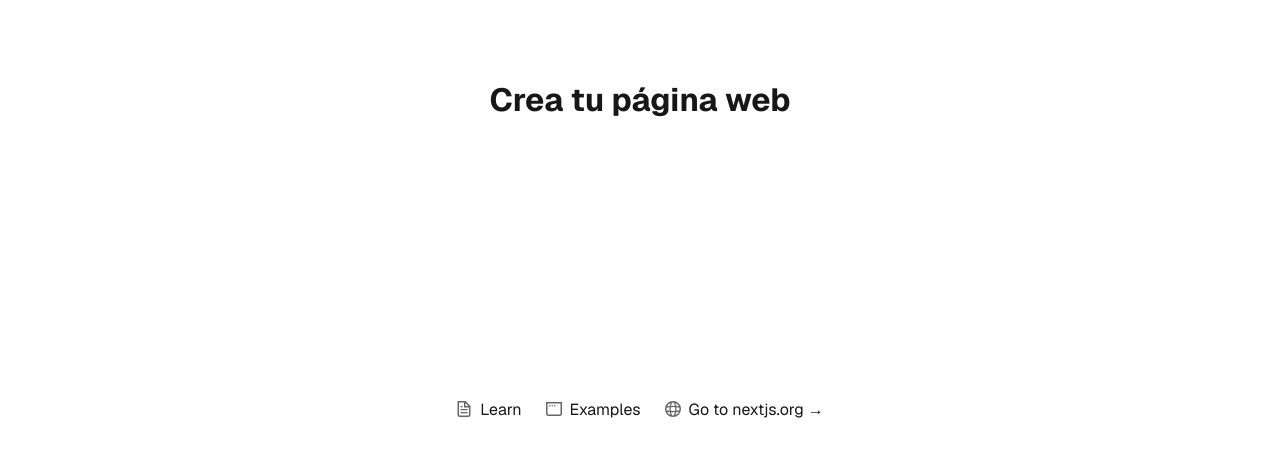
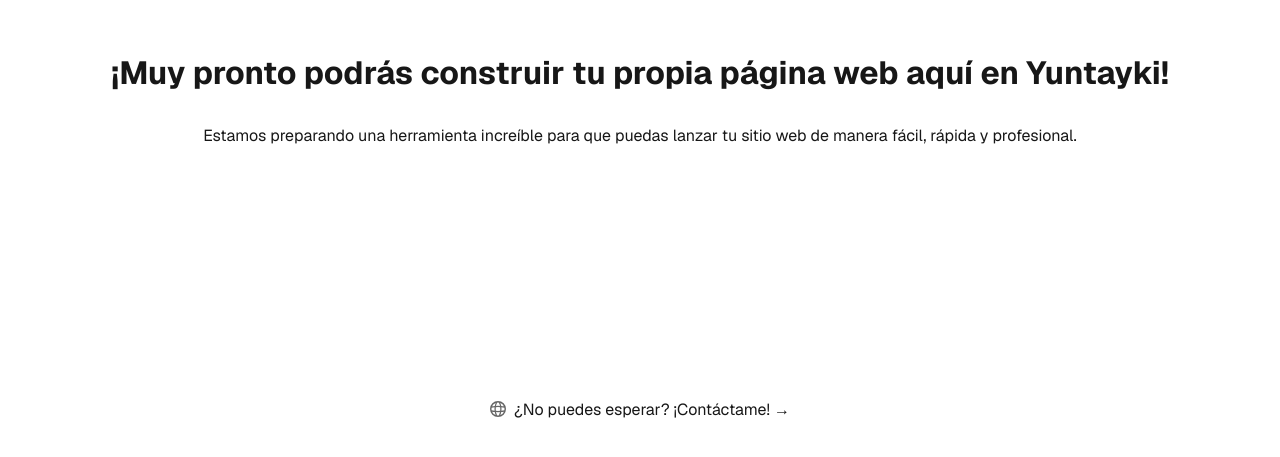
Before and after one commit to cazdemun/landing-builder, a Next.js app: page / in a window 1280 px wide. Shown: the part 301-758 px from the top of the page. Built offline with nearby package versions, Linux system fonts and the light colour scheme.

Commit message:
feat: add metadata and placeholder text

```diff
--- a/package.json
+++ b/package.json
@@ -1,5 +1,5 @@
 {
-  "name": "landing-builder",
+  "name": "yuntayki-landing-builder",
   "version": "0.1.0",
   "private": true,
   "scripts": {
--- a/src/app/layout.tsx
+++ b/src/app/layout.tsx
@@ -13,8 +13,39 @@
 });
 
 export const metadata: Metadata = {
-  title: "Create Next App",
-  description: "Generated by create next app",
+  title: "Yuntayki | Creador de Páginas Web para Emprendedores",
+  description: "Construye tu página web de manera rápida y sencilla con Yuntayki, la plataforma que potencia el crecimiento de tus emprendimientos.",
+  openGraph: {
+    title: "Yuntayki | Creador de Páginas Web",
+    description: "La herramienta definitiva de Yuntayki para emprendedores: crea tu página web fácilmente y lleva tu proyecto al siguiente nivel.",
+    url: "https://demo.yuntayki.com",
+    siteName: "Yuntayki",
+    // images: [
+    //   {
+    //     url: "https://yuntayki.com/og-image.jpg", // deberías tener una imagen Open Graph
+    //     width: 1200,
+    //     height: 630,
+    //     alt: "Yuntayki Creador de Páginas Web",
+    //   },
+    // ],
+    locale: "es_ES",
+    type: "website",
+  },
+  twitter: {
+    card: "summary_large_image",
+    title: "Yuntayki | Creador de Páginas Web para Emprendedores",
+    description: "Lanza tu sitio web en minutos con la herramienta de creación de páginas de Yuntayki.",
+    // images: ["https://yuntayki.com/og-image.jpg"],
+  },
+  keywords: [
+    "Yuntayki",
+    "Creador de páginas web",
+    "Emprendimientos",
+    "Plataforma de negocios",
+    "Herramientas para emprendedores",
+    "Construir página web fácil"
+  ],
+  authors: [{ name: "Yuntayki" }],
 };
 
 export default function RootLayout({
--- a/src/app/page.module.css
+++ b/src/app/page.module.css
@@ -32,6 +32,7 @@
   flex-direction: column;
   gap: 32px;
   grid-row-start: 2;
+  text-align: center;
 }
 
 .main ol {
--- a/src/app/page.tsx
+++ b/src/app/page.tsx
@@ -5,39 +5,12 @@
   return (
     <div className={styles.page}>
       <main className={styles.main}>
-        <h1>Crea tu página web</h1>
+        <h1>¡Muy pronto podrás construir tu propia página web aquí en Yuntayki!</h1>
+        <p>Estamos preparando una herramienta increíble para que puedas lanzar tu sitio web de manera fácil, rápida y profesional.</p>
       </main>
       <footer className={styles.footer}>
         <a
-          href="https://nextjs.org/learn?utm_source=create-next-app&utm_medium=appdir-template&utm_campaign=create-next-app"
-          target="_blank"
-          rel="noopener noreferrer"
-        >
-          <Image
-            aria-hidden
-            src="/file.svg"
-            alt="File icon"
-            width={16}
-            height={16}
-          />
-          Learn
-        </a>
-        <a
-          href="https://vercel.com/templates?framework=next.js&utm_source=create-next-app&utm_medium=appdir-template&utm_campaign=create-next-app"
-          target="_blank"
-          rel="noopener noreferrer"
-        >
-          <Image
-            aria-hidden
-            src="/window.svg"
-            alt="Window icon"
-            width={16}
-            height={16}
-          />
-          Examples
-        </a>
-        <a
-          href="https://nextjs.org?utm_source=create-next-app&utm_medium=appdir-template&utm_campaign=create-next-app"
+          href="https://wa.me/51933081833?text=Hola%2C%20quiero%20crear%20mi%20página%20web%20con%20Yuntayki"
           target="_blank"
           rel="noopener noreferrer"
         >
@@ -48,7 +21,7 @@
             width={16}
             height={16}
           />
-          Go to nextjs.org →
+          ¿No puedes esperar? ¡Contáctame! →
         </a>
       </footer>
     </div>
```
